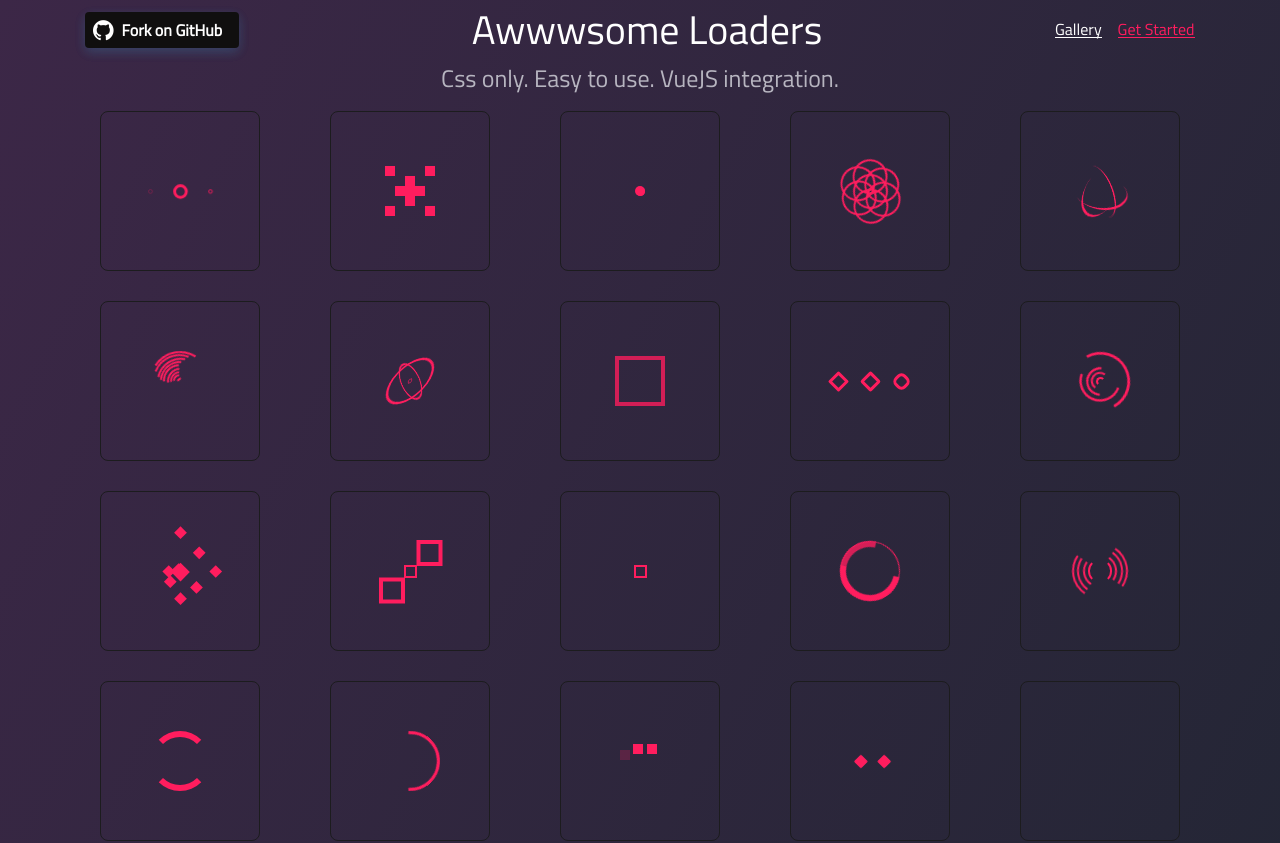
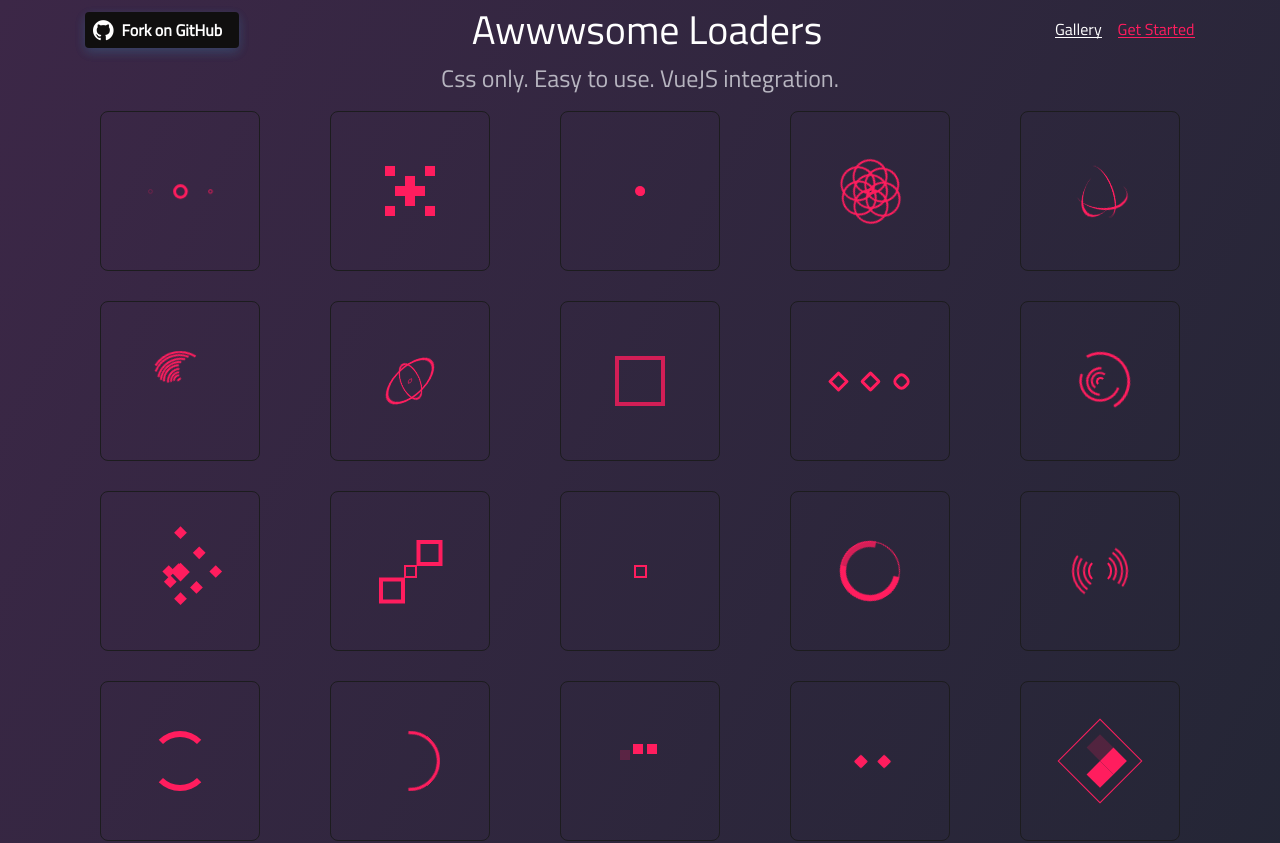
Before and after one commit to epicmaxco/epic-spinners-landing, a Vue app: page /#/ in a window 1280 px wide. Shown: the top 843 px of the page. Built offline with nearby package versions, Linux system fonts and the light colour scheme.

Commit message:
feat(rotating square spinner): bare html/css

```diff
--- a/src/components/LoadersGallery.vue
+++ b/src/components/LoadersGallery.vue
@@ -174,7 +174,9 @@
       </loaders-gallery-item>
     </div>
     <div class="gallery-item-container">
-      <loaders-gallery-item></loaders-gallery-item>
+      <loaders-gallery-item>
+        <rotating-squares-spinner />
+      </loaders-gallery-item>
     </div>
   </div>
 </template>
@@ -201,6 +203,7 @@
   import SpringSpinner from './spinners/SpringSpinner.vue'
   import LoopingRhombusesSpinner from './spinners/LoopingRhombusesSpinner.vue'
   import HalfCircleSpinner from './spinners/HalfCircleSpinner.vue'
+  import RotatingSquaresSpinner from './spinners/RotatingSquaresSpinner.vue'
 
   export default {
     name: 'LoadersGallery',
@@ -225,7 +228,8 @@
       SelfBuildingSquareSpinner,
       SpringSpinner,
       LoopingRhombusesSpinner,
-      HalfCircleSpinner
+      HalfCircleSpinner,
+      RotatingSquaresSpinner
     },
 
     data () {
--- /dev/null
+++ b/src/components/spinners/RotatingSquaresSpinner.vue
@@ -0,0 +1,158 @@
+<template>
+  <div class="rotating-squares-spinner">
+    <div class="segment-holder">
+      <div class="segment one"></div>
+    </div>
+    <div class="segment-holder">
+      <div class="segment two"></div>
+    </div>
+    <div class="segment-holder">
+      <div class="segment three"></div>
+    </div>
+    <div class="segment-holder">
+      <div class="segment four"></div>
+    </div>
+  </div>
+</template>
+
+<script>
+  export default {
+    name: 'RotatingSquaresSpinner',
+
+    props: {
+      animationDuration: {
+        type: Number,
+        default: 1250
+      },
+      size: {
+        type: Number,
+        default: 50
+      },
+      color: {
+        type: String,
+        default: '#fff'
+      }
+    },
+
+    data () {
+      return {
+        squaresNum: 4
+      }
+    },
+
+    computed: {
+      spinnerStyle () {
+        return {
+          height: `${this.size}px`,
+          width: `${this.size}px`,
+          animationDuration: `${this.animationDuration}ms`
+        }
+      },
+
+      squareStyle () {
+        return {
+          height: `${this.size * 0.25}px`,
+          width: `${this.size * 0.25}px`,
+          animationDuration: `${this.animationDuration}ms`,
+          top: `${this.size * 0.37}px`,
+          left: `${this.size * 0.37}px`,
+          borderWidth: `${this.size * 0.04}px`,
+          borderColor: this.color
+        }
+      },
+
+      squaresStyles () {
+        const squaresStyles = []
+
+        for (let i = 1; i <= this.squaresNum; i++) {
+          squaresStyles.push(Object.assign({
+          }, this.squareStyle))
+        }
+
+        return squaresStyles
+      }
+    }
+  }
+</script>
+
+<style  lang="scss" scoped>
+  .rotating-squares-spinner {
+    height: 60px;
+    width: 60px;
+    transform: rotate(-45deg);
+    font-size: 0;
+    line-height: 0;
+    animation: rotating-squares-spinner-animation 5s infinite;
+    padding: 10px;
+    border: 1px solid #ff1d5e;
+  }
+
+  .segment-holder {
+    position: relative;
+    display: inline-block;
+    width: 50%;
+    height: 50%;
+  }
+
+  .segment {
+    position: absolute;
+    background: #ff1d5e;
+  }
+
+  .one {
+    bottom: 0;
+    height: 0;
+    width: 100%;
+    animation: rotating-squares-spinner-animation-slide-one 1s infinite;
+  }
+
+  .two {
+    left: 0;
+    height: 100%;
+    width: 0;
+    animation: slide-two 1s infinite;
+    animation-delay: 0.25s;
+  }
+
+  .three {
+    right: 0;
+    height: 100%;
+    width: 0;
+    animation: slide-two 1s infinite;
+    animation-delay: 0.75s;
+  }
+
+  .four {
+    top: 0;
+    height: 0;
+    width: 100%;
+    animation: rotating-squares-spinner-animation-slide-one 1s infinite;
+    animation-delay: 0.5s;
+  }
+
+  @keyframes rotating-squares-spinner-animation-slide-one {
+    0%    { height: 0;    opacity: 1; }
+    12.5% { height: 100%; opacity: 1; }
+    50%   { opacity: 1; }
+    100%  { height: 100%; opacity: 0;}
+  }
+
+  @keyframes slide-two {
+    0%    { width: 0;    opacity: 1; }
+    12.5% { width: 100%; opacity: 1; }
+    50%   { opacity: 1; }
+    100%  { width: 100%; opacity: 0;}
+  }
+
+  @keyframes rotating-squares-spinner-animation {
+    0%   { transform: rotate(-45deg); }
+    20%  { transform: rotate(-45deg); }
+    25%  { transform: rotate(-135deg); }
+    45%  { transform: rotate(-135deg); }
+    50%  { transform: rotate(-225deg); }
+    70%  { transform: rotate(-225deg); }
+    75%  { transform: rotate(-315deg); }
+    95%  { transform: rotate(-315deg); }
+    100% { transform: rotate(-405deg); }
+  }
+</style>
```
